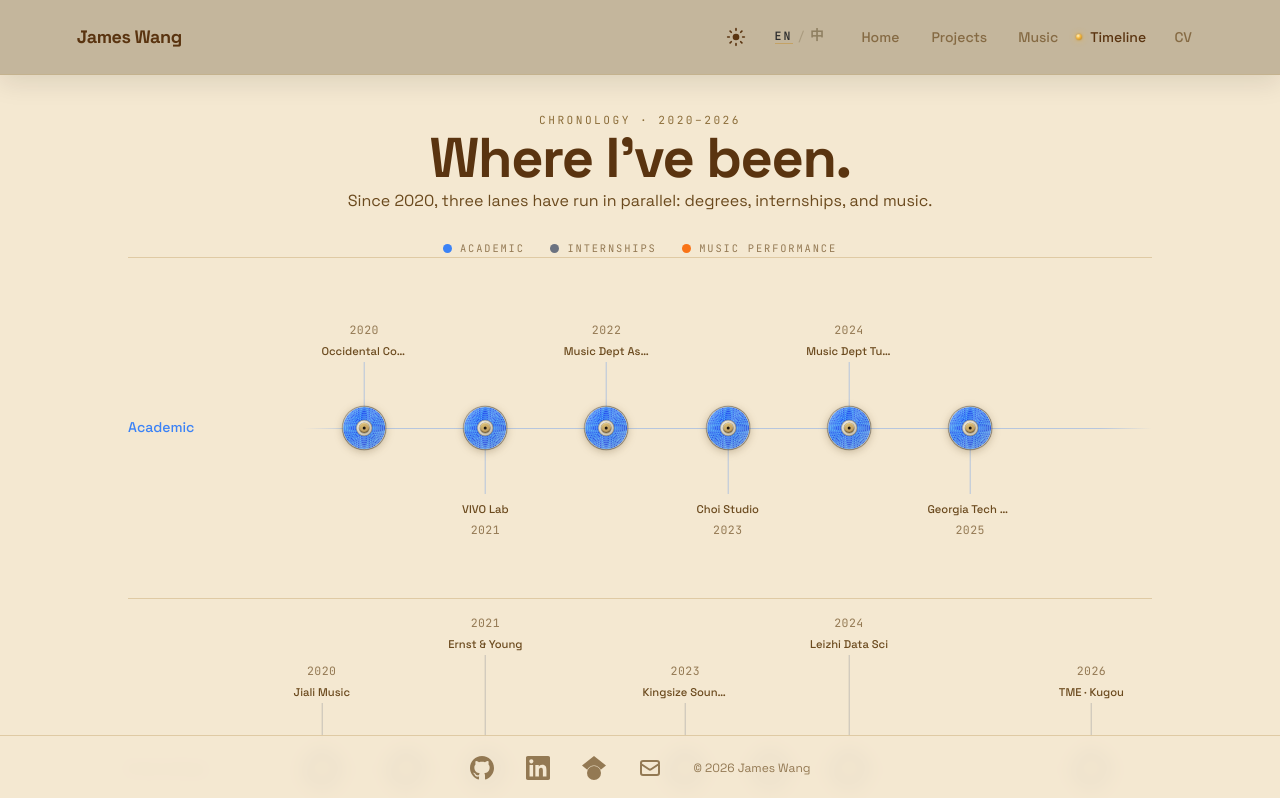
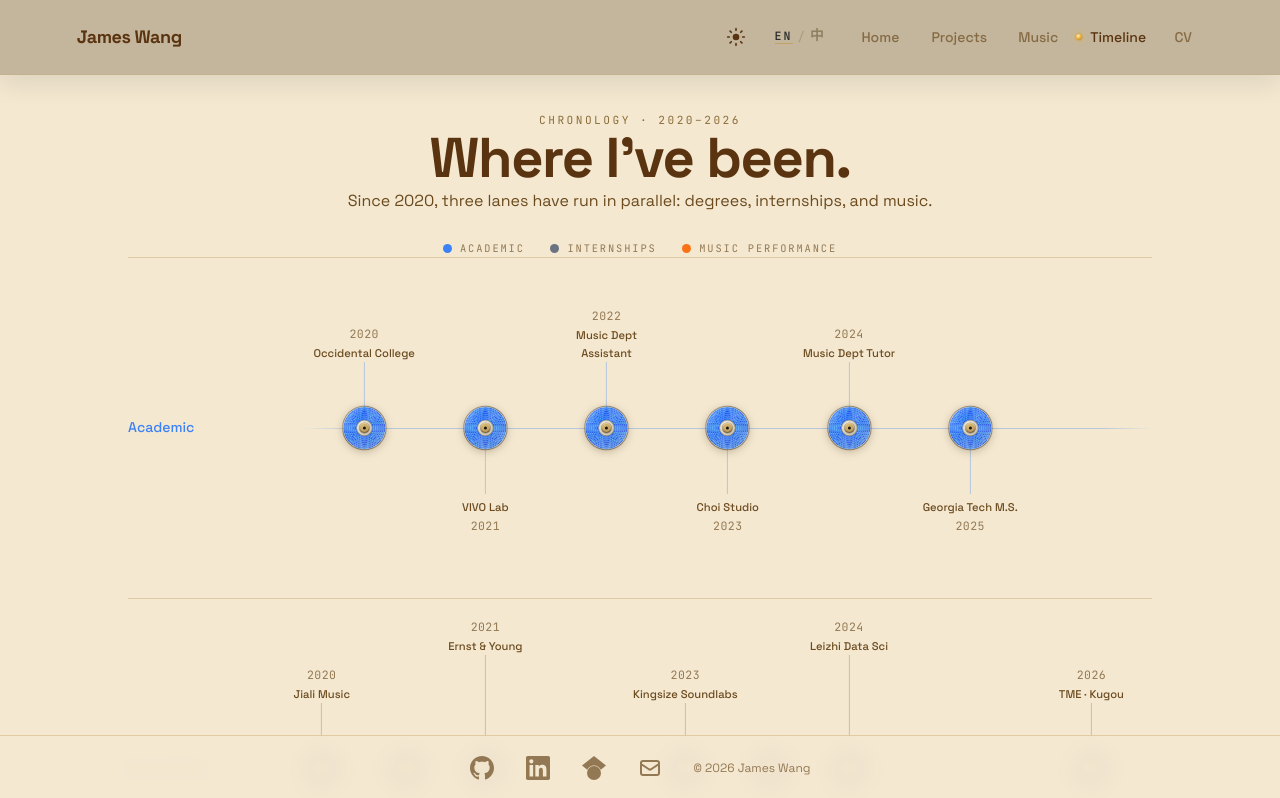
Before and after one commit to Jamesprocode/Personal-Website, a React (Vite) app: page /timeline in a window 1280 px wide. Shown: the top 798 px of the page. Built offline with nearby package versions, Linux system fonts and the light colour scheme.

Commit message:
timeline fix

```diff
--- a/src/pages/Timeline/ParallelTracks.jsx
+++ b/src/pages/Timeline/ParallelTracks.jsx
@@ -35,15 +35,15 @@ const START_YEAR = 2020;
 const END_YEAR = 2026;
 const YEAR_COUNT = END_YEAR - START_YEAR + 1;
 
-// Two-line captions need room beyond the far stems on both sides.
-const BAND_HEIGHT = 324;
-const SPINE_Y = BAND_HEIGHT / 2;
+// Start with the existing spacing; expand only when wrapped names need it.
+const MIN_BAND_HEIGHT = 324;
 const STEM_NEAR = 66;
-const STEM_FAR = 114;
-const LABEL_HEIGHT = 22;
+const MIN_STEM_FAR = 114;
+const LABEL_LINE_HEIGHT = 18;
 const YEAR_LABEL_HEIGHT = 16;
 const CAPTION_GAP = 2;
-const CAPTION_HEIGHT = LABEL_HEIGHT + YEAR_LABEL_HEIGHT + CAPTION_GAP;
+const MIN_CAPTION_HEIGHT = LABEL_LINE_HEIGHT + YEAR_LABEL_HEIGHT + CAPTION_GAP;
+const CAPTION_ROW_GAP = 8;
 const CD_REST = 44;
 const CD_LIT = 60;
 const YEAR_SLOT_INSET = 0.15;
@@ -64,23 +64,42 @@ function ParallelTracks() {
   const { t } = useTranslation();
   const isMobile = useIsMobile();
   const plotRef = useRef(null);
-  const [plotMetrics, setPlotMetrics] = useState({ width: 0, labelWidth: 104 });
+  const tracksRef = useRef(null);
+  const [plotMetrics, setPlotMetrics] = useState({
+    width: 0,
+    labelWidth: 104,
+    captionHeight: MIN_CAPTION_HEIGHT,
+  });
 
   useEffect(() => {
     const plot = plotRef.current;
     if (!plot || isMobile) return undefined;
+    const captions = [...tracksRef.current.querySelectorAll('.timeline-entry-caption')];
     const observer = new ResizeObserver(() => {
       const width = plot.getBoundingClientRect().width;
-      const labelWidth = plot.querySelector('.timeline-entry-caption')?.getBoundingClientRect().width || 104;
+      const labelWidth = captions[0]?.getBoundingClientRect().width || 104;
+      const captionHeight = Math.max(
+        MIN_CAPTION_HEIGHT,
+        ...captions.map((caption) => caption.getBoundingClientRect().height)
+      );
       setPlotMetrics((previous) =>
-        previous.width === width && previous.labelWidth === labelWidth
+        previous.width === width
+          && previous.labelWidth === labelWidth
+          && previous.captionHeight === captionHeight
           ? previous
-          : { width, labelWidth }
+          : { width, labelWidth, captionHeight }
       );
     });
     observer.observe(plot);
+    captions.forEach((caption) => observer.observe(caption));
     return () => observer.disconnect();
   }, [isMobile]);
+  const farStem = Math.max(MIN_STEM_FAR, STEM_NEAR + plotMetrics.captionHeight + CAPTION_ROW_GAP);
+  const bandHeight = Math.max(
+    MIN_BAND_HEIGHT,
+    2 * (farStem + plotMetrics.captionHeight + CAPTION_ROW_GAP)
+  );
+  const spineY = bandHeight / 2;
   // `pinned` is the entry whose tooltip is sticky after a click. Hover-only
   // tooltips disappear on mouseleave, but a click pins the card so the user
   // can take their cursor away to read.
@@ -247,7 +266,7 @@ function ParallelTracks() {
         {isMobile ? (
           <VerticalStack items={stackItems} t={t} reduceMotion={reduceMotion} />
         ) : (
-        <div className="relative">
+        <div ref={tracksRef} className="relative">
           {trackData.map((track, trackIdx) => (
             <Motion.div
               key={track.key}
@@ -277,12 +296,12 @@ function ParallelTracks() {
                 {t(track.labelKey)}
               </p>
 
-              <div ref={trackIdx === 0 ? plotRef : undefined} className="relative" style={{ height: BAND_HEIGHT }}>
+              <div ref={trackIdx === 0 ? plotRef : undefined} className="relative" style={{ height: bandHeight }}>
                 {/* Spine */}
                 <div
                   className="absolute left-0 right-0"
                   style={{
-                    top: SPINE_Y,
+                    top: spineY,
                     height: 1,
                     background: `linear-gradient(90deg, transparent 0%, ${track.color}55 6%, ${track.color}55 94%, transparent 100%)`,
                   }}
@@ -298,6 +317,8 @@ function ParallelTracks() {
                       key={item.id}
                       item={item}
                       hitSize={discHitSize}
+                      spineY={spineY}
+                      farStem={farStem}
                       color={track.color}
                       isPinned={isPinned}
                       isHovered={isHovered}
@@ -323,6 +344,7 @@ function ParallelTracks() {
                     <EntryTooltip
                       item={active}
                       hitSize={discHitSize}
+                      spineY={spineY}
                       color={track.color}
                       isPinned={!!pinned && pinned.id === active.id}
                       t={t}
@@ -577,6 +599,8 @@ function VerticalStack({ items, t, reduceMotion }) {
 function Entry({
   item,
   hitSize,
+  spineY,
+  farStem,
   color,
   isPinned,
   isHovered,
@@ -588,7 +612,7 @@ function Entry({
 }) {
   const row = item.row || (item.above ? 'above-near' : 'below-near');
   const above = row.startsWith('above');
-  const stem = row.endsWith('-far') ? STEM_FAR : STEM_NEAR;
+  const stem = row.endsWith('-far') ? farStem : STEM_NEAR;
   const lit = isPinned || isHovered;
   const spinning = lit && !reduceMotion;
   const cdSize = lit ? hitSize : Math.min(CD_REST, hitSize - 4);
@@ -609,7 +633,7 @@ function Entry({
         left: `${item.xFrac * 100}%`,
         top: 0,
         height: '100%',
-        width: 'clamp(82px, 7vw, 104px)',
+        width: 'clamp(100px, 9vw, 128px)',
         transform: 'translateX(-50%)',
         opacity: dimOthers ? 0.4 : 1,
         transition: reduceMotion ? 'none' : 'opacity 180ms ease',
@@ -641,7 +665,7 @@ function Entry({
         className="focus:outline-none focus-visible:ring-2 focus-visible:ring-amber-700/60 focus-visible:ring-offset-2 focus-visible:ring-offset-[var(--ring-offset)] rounded-sm"
         style={{
           position: 'absolute',
-          top: SPINE_Y - hitSize / 2,
+          top: spineY - hitSize / 2,
           left: '50%',
           width: hitSize,
           height: hitSize,
@@ -662,18 +686,19 @@ function Entry({
           position: 'absolute',
           left: '50%',
           transform: 'translateX(-50%)',
-          top: above ? SPINE_Y - stem - CAPTION_HEIGHT : SPINE_Y + stem + 4,
+          top: above ? undefined : spineY + stem + 4,
+          bottom: above ? spineY + stem : undefined,
           width: '100%',
-          height: CAPTION_HEIGHT,
           display: 'flex',
           flexDirection: above ? 'column' : 'column-reverse',
           gap: CAPTION_GAP,
           color: lit ? 'var(--text-strong)' : 'var(--text)',
           fontSize: 'clamp(0.7rem, 0.8vw, 0.78rem)',
-          lineHeight: `${LABEL_HEIGHT}px`,
-          fontWeight: lit ? 600 : 500,
+          lineHeight: `${LABEL_LINE_HEIGHT}px`,
+          // Stable weight prevents hover from changing line breaks and layout.
+          fontWeight: 500,
           textAlign: 'center',
-          whiteSpace: 'nowrap',
+          whiteSpace: 'normal',
           padding: '0 2px',
           pointerEvents: 'none',
           transition: reduceMotion ? 'none' : 'color 150ms ease',
@@ -689,6 +714,7 @@ function Entry({
             lineHeight: `${YEAR_LABEL_HEIGHT}px`,
             fontWeight: 400,
             letterSpacing: '0.04em',
+            whiteSpace: 'nowrap',
             color: lit ? 'var(--text-strong)' : 'var(--text-muted)',
           }}
         >
@@ -697,10 +723,9 @@ function Entry({
         <span
           className="timeline-entry-title"
           style={{
-            height: LABEL_HEIGHT,
             flexShrink: 0,
-            overflow: 'hidden',
-            textOverflow: 'ellipsis',
+            minWidth: 0,
+            overflowWrap: 'anywhere',
           }}
         >
           {displayTitleTr}
@@ -713,7 +738,7 @@ function Entry({
         style={{
           position: 'absolute',
           left: '50%',
-          top: above ? SPINE_Y - stem : SPINE_Y,
+          top: above ? spineY - stem : spineY,
           width: 1,
           height: stem,
           transform: 'translateX(-50%)',
@@ -739,7 +764,7 @@ function Entry({
 // band, anchored to the active entry's xFrac. Default placement keeps the
 // card inside the chart: left-half entries open right, right-half entries
 // open left. Per-entry `tooltipSide` overrides the default where needed.
-function EntryTooltip({ item, hitSize, color, isPinned, t }) {
+function EntryTooltip({ item, hitSize, spineY, color, isPinned, t }) {
   const placeOnLeft = item.tooltipSide
     ? item.tooltipSide === 'left'
     : item.xFrac > 0.5;
@@ -757,7 +782,7 @@ function EntryTooltip({ item, hitSize, color, isPinned, t }) {
       aria-label={`${titleTr} details`}
       style={{
         position: 'absolute',
-        top: SPINE_Y,
+        top: spineY,
         ...sideStyle,
         transform: 'translateY(-50%)',
         width: 'min(clamp(240px, 22vw, 300px), calc(100vw - 2rem))',
```
